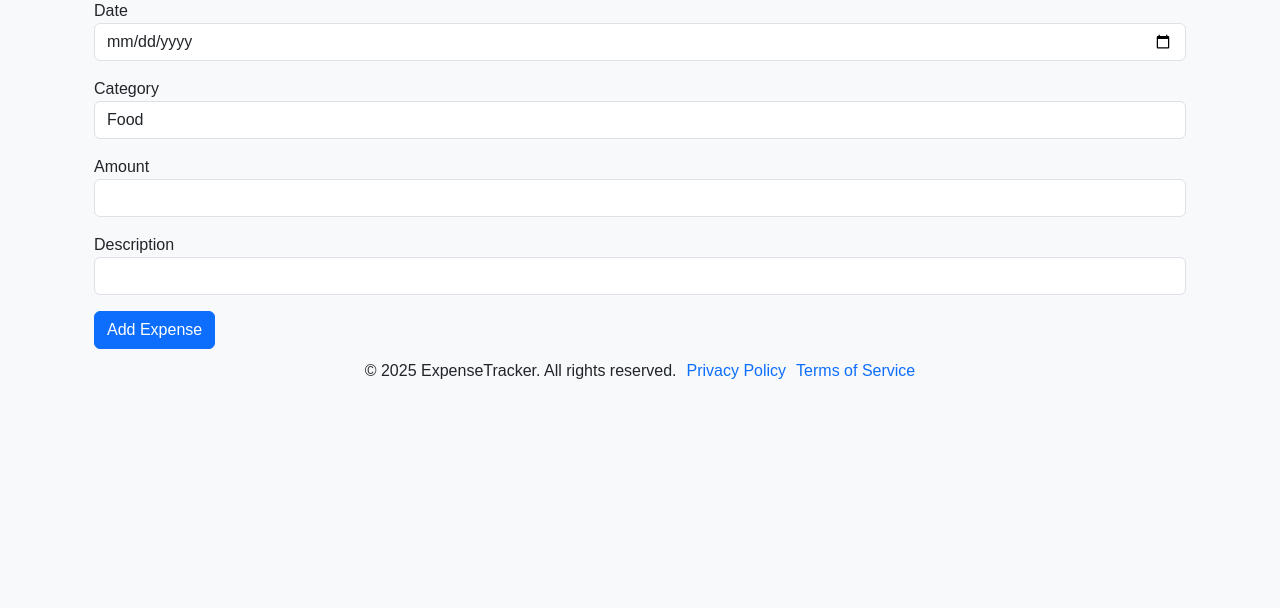
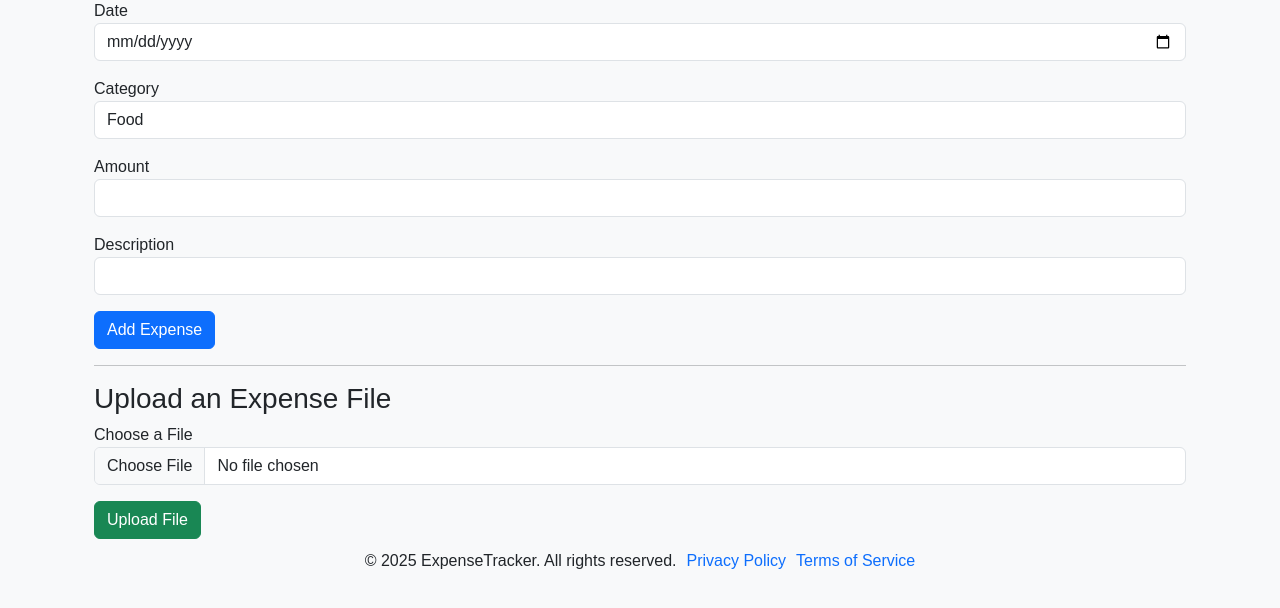
Before and after one commit to Cooper-Thomas1/ExpenseTracker, a Flask app: page /upload in a window 1280 px wide. Shown: the part 133-741 px from the top of the page. Run offline with Flask 3, Linux system fonts and the light colour scheme; a user stored in the database is signed in.

Commit message:
Added file upload functionality

```diff
--- a/ExpenseTracker/__init__.py
+++ b/ExpenseTracker/__init__.py
@@ -19,6 +19,8 @@ app.config['MAIL_USERNAME'] = 'b1a4e9cd65eafb'
 app.config['MAIL_PASSWORD'] = '4cc1ab0d348fc9'
 mail = Mail(app)
 
+app.config['UPLOAD_FOLDER'] = 'uploads'
+
 db = SQLAlchemy(app)
 bcrypt = Bcrypt(app)
 login_manager = LoginManager(app)
--- a/ExpenseTracker/forms.py
+++ b/ExpenseTracker/forms.py
@@ -1,5 +1,5 @@
 from flask_wtf import FlaskForm
-from wtforms import StringField, PasswordField, FloatField, DateField, SubmitField, DecimalField, SelectField
+from wtforms import StringField, PasswordField, FloatField, DateField, SubmitField, DecimalField, SelectField, FileField
 from wtforms.validators import DataRequired, Length, Email, EqualTo, ValidationError
 from ExpenseTracker.models import User
 
@@ -40,6 +40,10 @@ class ManualExpenseForm(FlaskForm):
     description = StringField('Description', validators=[Length(max=200)])
     submit = SubmitField('Add Expense')
 
+class FileExpenseForm(FlaskForm):
+    file = FileField('Expense File', validators=[DataRequired()])
+    submit = SubmitField('Upload')
+
 class ForgotPasswordForm(FlaskForm):
     email = StringField('Email', validators=[DataRequired(), Email()], render_kw={"placeholder": "Enter your email"})
     submit = SubmitField('Request Password Reset')
--- a/ExpenseTracker/routes.py
+++ b/ExpenseTracker/routes.py
@@ -1,10 +1,13 @@
-from flask import render_template, url_for, flash, redirect, jsonify
+from flask import render_template, url_for, flash, redirect, jsonify, request
 from ExpenseTracker import app, db, bcrypt, mail
-from ExpenseTracker.forms import RegistrationForm, LoginForm, ManualExpenseForm, ForgotPasswordForm, ResetPasswordForm, ShareForm
+from ExpenseTracker.forms import RegistrationForm, LoginForm, ManualExpenseForm, FileExpenseForm, ForgotPasswordForm, ResetPasswordForm, ShareForm
 from ExpenseTracker.models import User, Expense, SharedExpense
 from flask_login import login_user, logout_user, login_required, current_user
 from datetime import datetime, timedelta
 from flask_mail import Message
+from werkzeug.utils import secure_filename
+import csv
+
 
 @app.route("/")
 def index():
@@ -97,23 +100,63 @@ def expense_history():
     expenses = Expense.query.filter_by(user_id=current_user.id).all()
     return render_template("expense-history.html", expenses=expenses)
 
+# Function to process the uploaded expense file
+def process_expense_file(file_path):
+    valid_categories = {'food', 'transport', 'entertainment', 'utilities', 'misc'}
+
+    try:
+        with open(file_path, 'r') as file:
+            reader = csv.DictReader(file)
+            for row in reader:
+                category = row['category'].lower()
+                if category not in valid_categories:
+                    category = 'misc'  # Map invalid categories to 'misc'
+
+                expense = Expense(
+                    date=datetime.strptime(row['date'], '%Y-%m-%d'),
+                    category=category,
+                    amount=float(row['amount']),
+                    description=row['description'],
+                    user_id=current_user.id
+                )
+                db.session.add(expense)
+            db.session.commit()
+    except Exception as e:
+        flash(f'Error processing file: {e}', 'danger')
+
 @app.route("/upload", methods=['GET', 'POST'])
 @login_required
 def upload():
-    form = ManualExpenseForm()
-    if form.validate_on_submit():
+    manual_form = ManualExpenseForm()
+    file_form = FileExpenseForm()
+
+    # Handle manual expense form submission
+    if manual_form.validate_on_submit() and 'manual_submit' in request.form:
         expense = Expense(
-            date=form.date.data,
-            category=form.category.data,
-            amount=form.amount.data,
-            description=form.description.data,
+            date=manual_form.date.data,
+            category=manual_form.category.data,
+            amount=manual_form.amount.data,
+            description=manual_form.description.data,
             user_id=current_user.id
         )
         db.session.add(expense)
         db.session.commit()
         flash('Expense added successfully!', 'success')
         return redirect(url_for('dashboard'))
-    return render_template('upload.html', manual_form=form)
+
+    # Handle file upload form submission
+    if file_form.validate_on_submit() and 'file_submit' in request.form:
+        file = file_form.file.data
+        if file:
+            filename = secure_filename(file.filename)
+            file.save(f"{app.config['UPLOAD_FOLDER']}/{filename}")
+            process_expense_file(f"{app.config['UPLOAD_FOLDER']}/{filename}")
+            flash('File uploaded successfully!', 'success')
+            return redirect(url_for('dashboard'))
+        else:
+            flash('No file selected!', 'danger')
+
+    return render_template('upload.html', manual_form=manual_form, file_form=file_form)
 
 @app.route("/share", methods=['GET', 'POST'])
 @login_required
@@ -190,7 +233,7 @@ def visualise():
 @login_required
 def api_expenses():
     expenses = [
-        {"date": expense.date.strftime('%Y-%m-%d'), "amount": expense.amount, "category":expense.category}
+        {"date": expense.date.strftime('%Y-%m-%d'), "amount": expense.amount, "category": expense.category}
         for expense in current_user.expenses
     ]
     return jsonify(expenses)
--- a/ExpenseTracker/templates/upload.html
+++ b/ExpenseTracker/templates/upload.html
@@ -21,7 +21,19 @@
       <label for="description">Description</label>
       {{ manual_form.description(class="form-control") }}
     </div>
-    <button type="submit" class="btn btn-primary">Add Expense</button>
+    <button type="submit" class="btn btn-primary" name="manual_submit">Add Expense</button>
+  </form>
+
+  <!-- File Upload Form -->
+  <hr>
+  <h3>Upload an Expense File</h3>
+  <form method="POST" action="{{ url_for('upload') }}" enctype="multipart/form-data">
+    {{ file_form.hidden_tag() }}
+    <div class="mb-3">
+      <label for="file">Choose a File</label>
+      {{ file_form.file(class="form-control") }}
+    </div>
+    <button type="submit" class="btn btn-success" name="file_submit">Upload File</button>
   </form>
 </div>
 {% endblock %}
--- /dev/null
+++ b/uploads/test1.csv
@@ -0,0 +1,6 @@
+date,category,amount,description
+2025-04-01,Food,25.50,Lunch at a restaurant
+2025-04-02,Transport,15.00,Bus ticket
+2025-04-03,Entertainment,50.00,Movie tickets
+2025-04-04,Utilities,100.00,Electricity bill
+2025-04-05,Miscellaneous,20.00,Stationery
```
Also changed, not shown: ExpenseTracker/static/dashboard.js (+17 -51 lines), instance/site.db.
